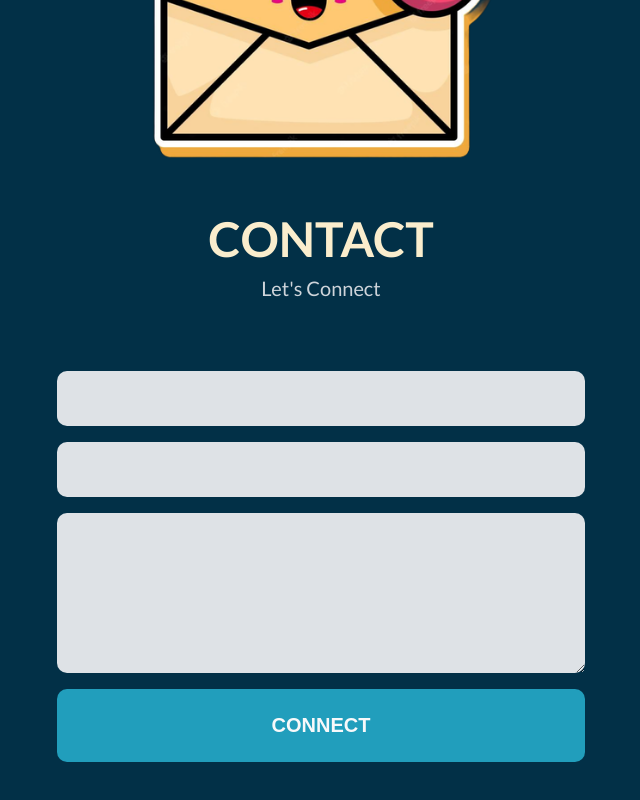
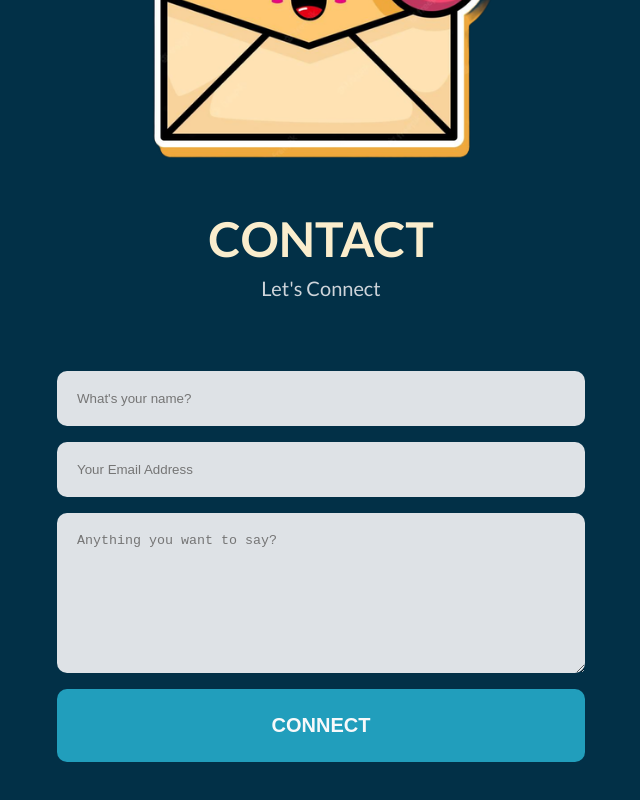
Before and after one commit to jcarloasilo/jcarlo, a React (Vite) app: page / in a window 1280 px wide. Shown: the part 2884-3684 px from the top of the page, without its empty margins (319-959 px from the left). Built offline with nearby package versions, Linux system fonts and the light colour scheme.

Commit message:
Added og meta tags

```diff
--- a/index.html
+++ b/index.html
@@ -6,6 +6,11 @@
     <meta name="keywords" content="John Carlo Asilo, jcarlo, Portfolio" />
     <meta name="author" content="John Carlo Asilo" />
     <meta name="viewport" content="width=device-width, initial-scale=1.0" />
+
+    <meta property="og:title" content="John Carlo Asilo Portfolio" />
+    <meta property="og:type" content="portfolio" />
+    <meta property="og:url" content="https://www.jcarlo.vercel.app/" />
+    <meta property="og:image" content="./jcarlo-meta-img" />
 
     <link rel="icon" type="image" href="/jcarlo.ico" />
     <link rel="apple-touch-icon" href="./jcarlo.ico" />
--- a/package.json
+++ b/package.json
@@ -9,6 +9,8 @@
     "preview": "vite preview"
   },
   "dependencies": {
+    "@emailjs/browser": "^3.10.0",
+    "emailjs-com": "^3.2.0",
     "react": "^18.2.0",
     "react-dom": "^18.2.0",
     "react-portal": "^4.2.2",
--- a/src/App.module.css
+++ b/src/App.module.css
@@ -198,3 +198,8 @@ textarea {
   background-color: var(--soft-orange);
   /* color: var(--dark-blue); */
 }
+
+.sent {
+  color: rgb(96, 255, 96);
+  margin-bottom: 0;
+}
--- a/src/App.tsx
+++ b/src/App.tsx
@@ -5,13 +5,17 @@ import WorkImage from "./assets/work.png";
 import HumanImage from "./assets/human-code.png";
 import ContactImage from "./assets/paper.png";
 import ProjectList from "./components/ProjectList";
-import { useRef } from "react";
+import { useRef, useState } from "react";
+
+import emailjs from "@emailjs/browser";
 
 function App() {
   const myNameRef = useRef<HTMLDivElement | null>(null);
   const worksRef = useRef<HTMLDivElement | null>(null);
   const aboutRef = useRef<HTMLDivElement | null>(null);
   const contactRef = useRef<HTMLFormElement | null>(null);
+
+  const [sent, setSent] = useState(false);
 
   const myNameScroll = () => {
     myNameRef.current?.scrollIntoView({ behavior: "smooth", block: "start" });
@@ -27,6 +31,30 @@ function App() {
 
   const contactScroll = () => {
     contactRef.current?.scrollIntoView({ behavior: "smooth", block: "start" });
+  };
+
+  const sendEmail = (e: React.FormEvent<EventTarget | HTMLFormElement>) => {
+    e.preventDefault();
+
+    console.log(e.currentTarget);
+
+    emailjs
+      .sendForm(
+        "service_kwc0sz8",
+        "template_n75xdba",
+        e.currentTarget as HTMLFormElement,
+        "WKAolr17m9iX2mIEP"
+      )
+      .then(
+        (result) => {
+          console.log(result.text);
+          contactRef.current?.reset();
+          setSent(true);
+        },
+        (error) => {
+          console.log(error.text);
+        }
+      );
   };
 
   return (
@@ -109,12 +137,19 @@ function App() {
           <h2>CONTACT</h2>
           <p>Let's Connect</p>
 
-          <form className={styles["contact-form"]} ref={contactRef}>
-            <input type="text" required />
-            <input type="text" required />
-            <textarea className={styles["long-input"]} required />
-
-            <button type="submit">CONNECT</button>
+          <form className={styles["contact-form"]} ref={contactRef} onSubmit={sendEmail}>
+            <input type="text" required placeholder="What's your name?" name="from_name" />
+            <input type="text" required placeholder="Your Email Address" name="from_email" />
+            <textarea
+              className={styles["long-input"]}
+              placeholder="Anything you want to say?"
+              required
+              name="html_message"
+            />
+            {sent && <h4 className={styles.sent}>Message sent </h4>}
+            <button value="Send" type="submit">
+              CONNECT
+            </button>
           </form>
         </div>
       </section>
```
Also changed, not shown: public/jcarlo-meta-img.png (added), 1 other file (tests, documents, lock files or other folders).
